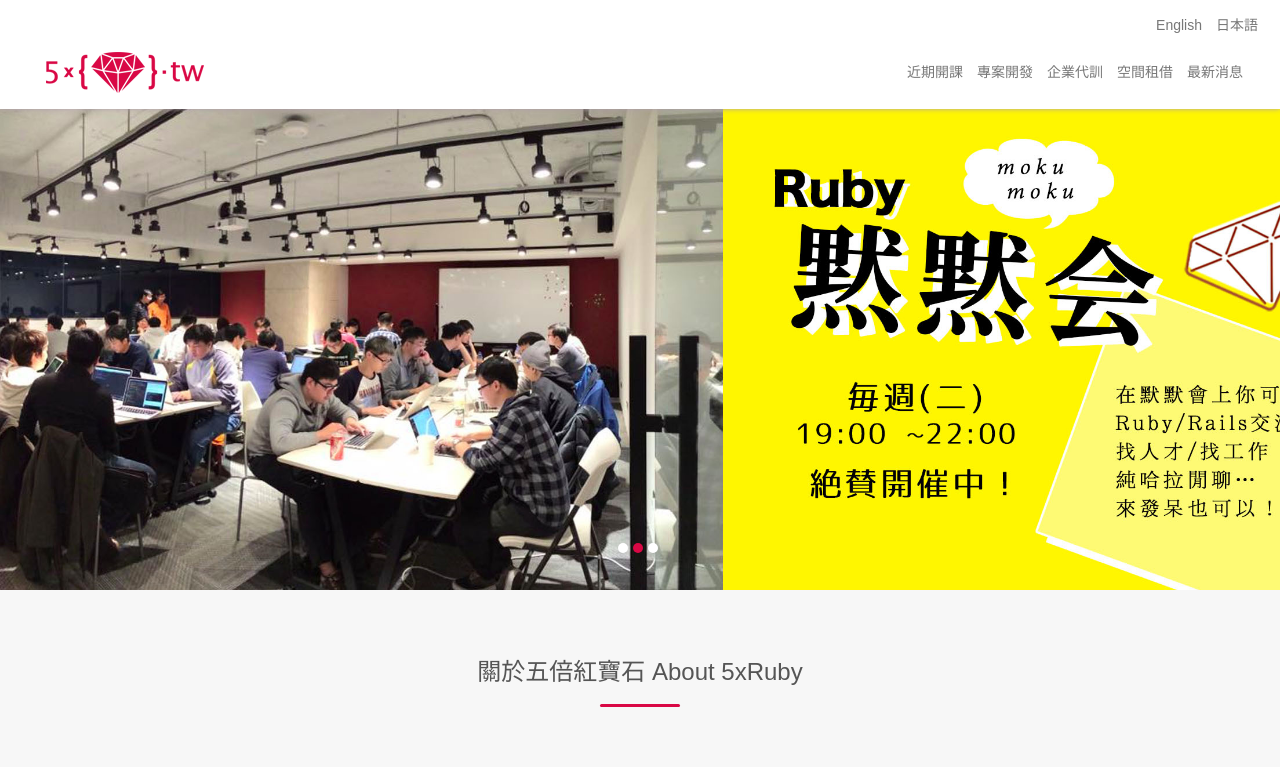
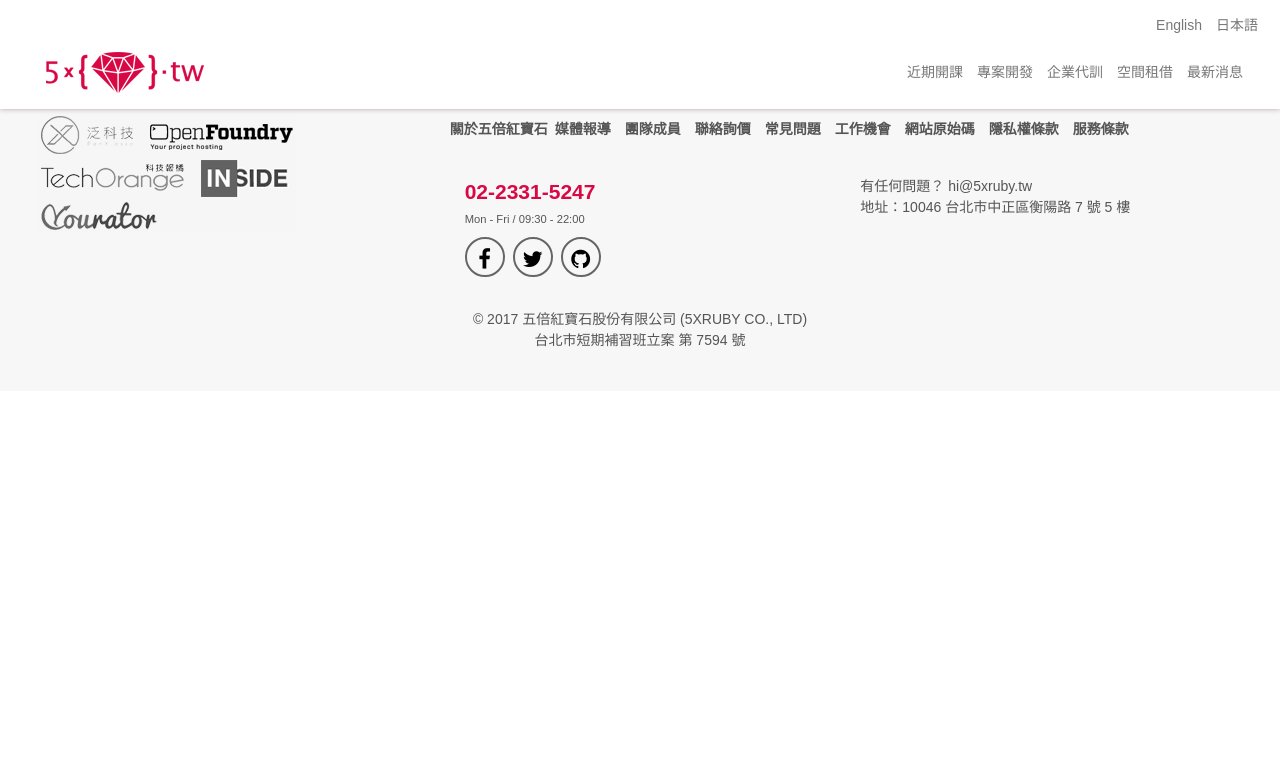
Before and after one commit to MindyTai/5xruby-index, a React app: page / in a window 1280 px wide. Shown: the top 767 px of the page. Built offline with nearby package versions, Linux system fonts and the light colour scheme.

Commit message:
Add index_page folder

```diff
--- a/package.json
+++ b/package.json
@@ -41,6 +41,7 @@
     "react": "^16.4.2",
     "react-dev-utils": "^5.0.1",
     "react-dom": "^16.4.2",
+    "react-modal": "^3.5.1",
     "resolve": "1.6.0",
     "style-loader": "0.19.0",
     "sw-precache-webpack-plugin": "0.11.4",
--- a/src/App.js
+++ b/src/App.js
@@ -1,9 +1,8 @@
 import React, { Component } from 'react';
 import './App.css';
-
 import Header from './components/Header'
 import Footer from './components/Footer'
-import Content from './components/Content'
+// import Content from './components/Content/Index_page'
 import ScrollBtn from './components/ScrollBtn'
 
 class App extends Component {
@@ -11,7 +10,7 @@
     return (
       <div className="App">
         <Header />
-        <Content />
+        {/* <Content /> */}
         <Footer />
         <ScrollBtn />
       </div>
--- a/src/components/Content/KnowUs.jsx
+++ b/src/components/Content/Index_page/KnowUs.jsx
@@ -1,6 +1,6 @@
 import React from 'react'
-import fbicon from '../../img/fb-icon.png'
-import twittericon from '../../img/twitter-icon.png'
+import fbicon from '../../../img/fb-icon.png'
+import twittericon from '../../../img/twitter-icon.png'
 
 const KnowUs = ()=> {
   return(
--- a/src/styles/main.scss
+++ b/src/styles/main.scss
@@ -7,8 +7,8 @@
 // layout
 @import "./layout/nav.scss";
 @import "./layout/footer.scss";
-@import "./layout/content.scss";
 @import "./layout/scroll_btn.scss";
 
 // page
 @import "./page/index.scss";
+@import "./page/index_content.scss";
```
Also changed, not shown: src/components/Content/Index_page/index.jsx (renamed from src/components/Content/index.jsx, +6 -6 lines), src/components/Content/Index_page/About.jsx (renamed from src/components/Content/About.jsx), src/components/Content/Index_page/AvatarSlider.jsx (renamed from src/components/Content/AvatarSlider.jsx), src/components/Content/Index_page/Lectures.jsx (renamed from src/components/Content/Lectures.jsx), src/components/Content/Index_page/Showcases.jsx (renamed from src/components/Content/Showcases.jsx), src/components/Content/Index_page/SwipeSlider.jsx (renamed from src/components/Content/SwipeSlider.jsx), src/styles/page/index_content.scss (renamed from src/styles/layout/content.scss), 1 other file (tests, documents, lock files or other folders).
